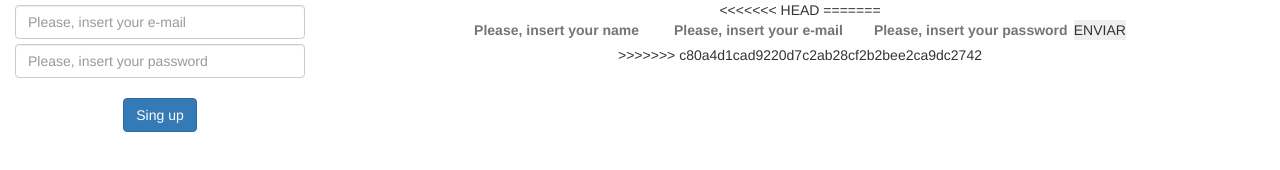
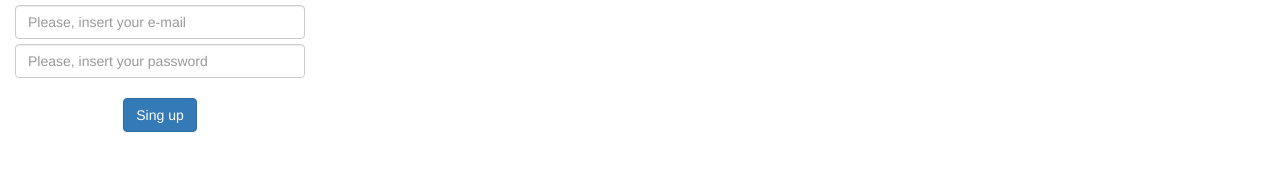
Before and after one commit to k13w/0x_node, a website: page src/app/views/index.html in a window 1280 px wide. Drawn offline with nearby package versions, Linux system fonts and the light colour scheme.

Commit message:
:dolphin:

```diff
--- a/src/app/views/index.html
+++ b/src/app/views/index.html
@@ -3,7 +3,6 @@
     <head>
         <title>Test</title>
         <meta charset="utf-8">
-<<<<<<< HEAD
         <link rel="stylesheet" href="static/css/index.css">
         <link rel="stylesheet" href="https://maxcdn.bootstrapcdn.com/bootstrap/3.3.7/css/bootstrap.min.css" integrity="sha384-BVYiiSIFeK1dGmJRAkycuHAHRg32OmUcww7on3RYdg4Va+PmSTsz/K68vbdEjh4u" crossorigin="anonymous">
     </head>
@@ -25,28 +24,3 @@
         <script src="static/js/index.js"></script>
     </body>
     </html>
-=======
-
-        <body>
-            <form id="login" name="login">
-                <label for="name">
-                    <input type="name" name="name" id="name" placeholder="Please, insert your name" class="name">
-                </label>
-                <label for="email">
-                    <input type="email" name="email" id="email" placeholder="Please, insert your e-mail" class="email">
-                </label>
-                <label for="password">
-                    <input type="password" name="password" id="password" placeholder="Please, insert your password" class="password">
-                </label>
-                <button type="button" class="login">
-                    ENVIAR
-                </button>
-            </form>
-
-            <script src="https://cdnjs.cloudflare.com/ajax/libs/jquery/3.3.1/jquery.min.js"></script>
-            <script src="https://cdnjs.cloudflare.com/ajax/libs/axios/0.18.0/axios.js"></script>
-            <script src="js/index.js"></script>
-        </body>
-    </head>
-</html>
->>>>>>> c80a4d1cad9220d7c2ab28cf2b2bee2ca9dc2742
```
